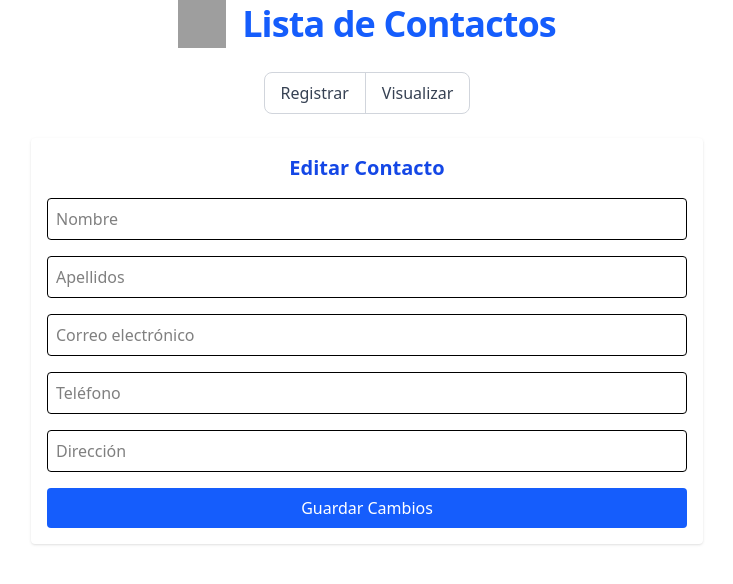
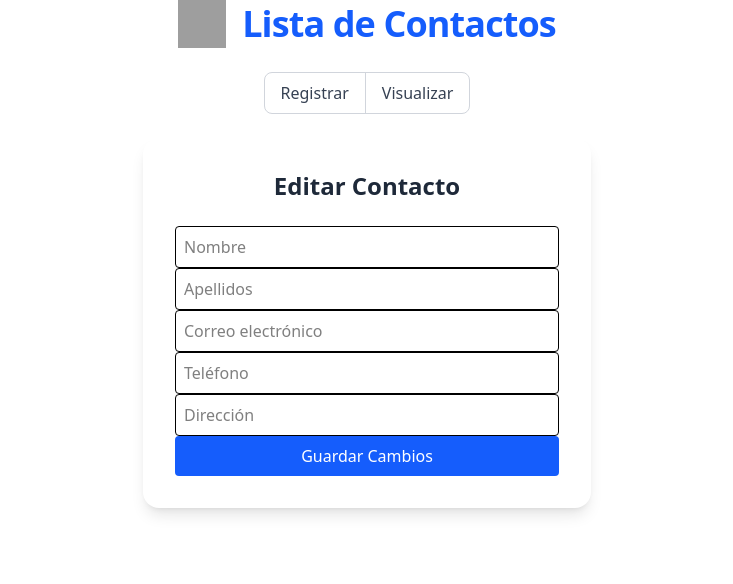
Before and after one commit to UrbanoTrejoOrlando/Proyecto_Contactos, a React (Vite) app in the folder frontend-contactos/: page /editar/1 in a window 1280 px wide. Shown: the top 584 px of the page, without its empty margins (273-1006 px from the left). Built offline with nearby package versions, Linux system fonts and the light colour scheme; no server answers; grey boxes are pictures that could not be loaded.

Commit message:
Modificaciones

```diff
--- a/frontend-contactos/src/Editar/FormularioEditar.jsx
+++ b/frontend-contactos/src/Editar/FormularioEditar.jsx
@@ -1,6 +1,7 @@
 import React, { useEffect, useState } from 'react';
 import { useParams, useNavigate } from 'react-router-dom';
 import { URL } from '../common/server';
+import { UserRound, CircleUserRound, Mail, Phone, MapPinHouseIcon } from 'lucide-react'
 
 const FormularioEditar = () => {
   // Obtener el ID de la URL
@@ -61,9 +62,10 @@ const FormularioEditar = () => {
   };
 
   return (
-    <div className="max-w-2xl mx-auto p-4 bg-white rounded shadow">
-      <h2 className="text-xl font-bold mb-4 text-center text-blue-700">Editar Contacto</h2>
-      <form onSubmit={handleSubmit} className="space-y-4">
+    <div className="flex items-center justify-center">
+      <form onSubmit={handleSubmit} className="bg-white p-8 rounded-2xl shadow-lg w-full max-w-md">
+      <h2 className="text-2xl font-bold text-gray-800 text-center mb-6">Editar Contacto</h2>
+
         <input
           name="first_name"
           value={contacto.first_name}
```
